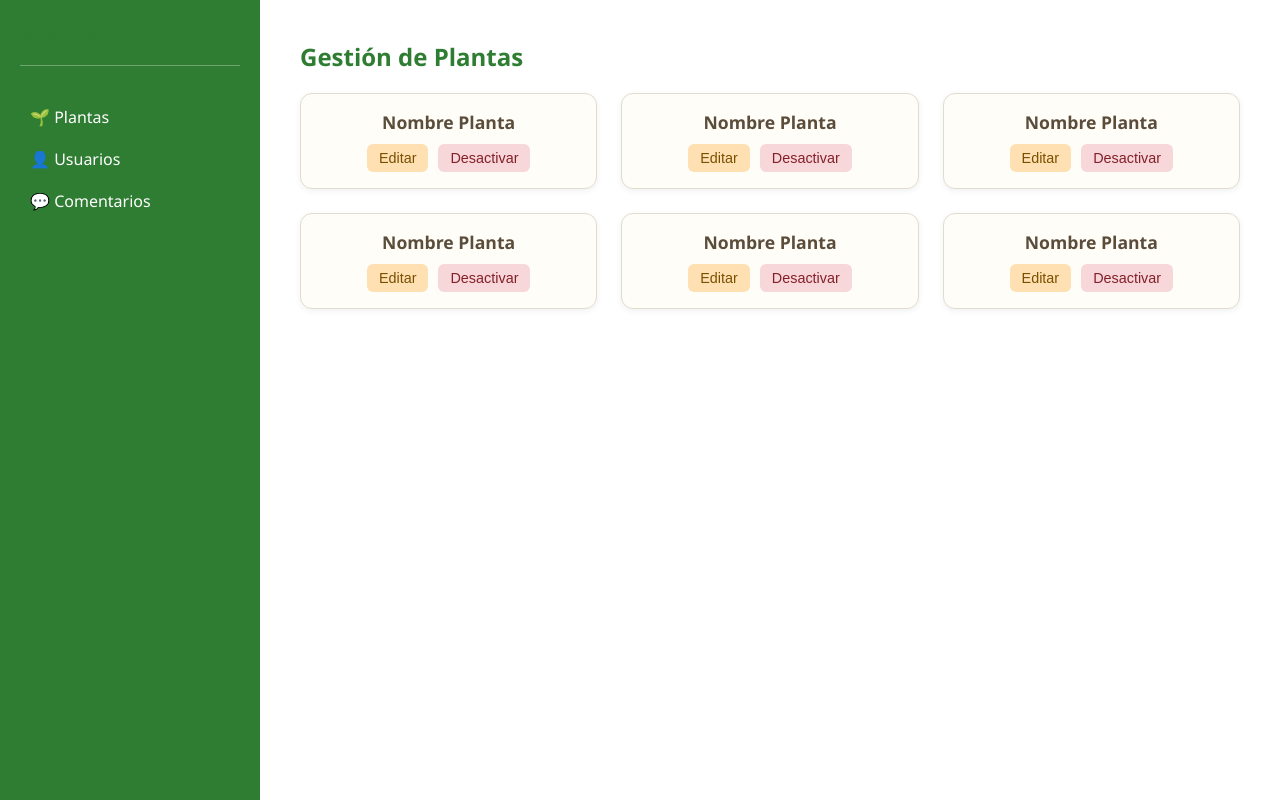
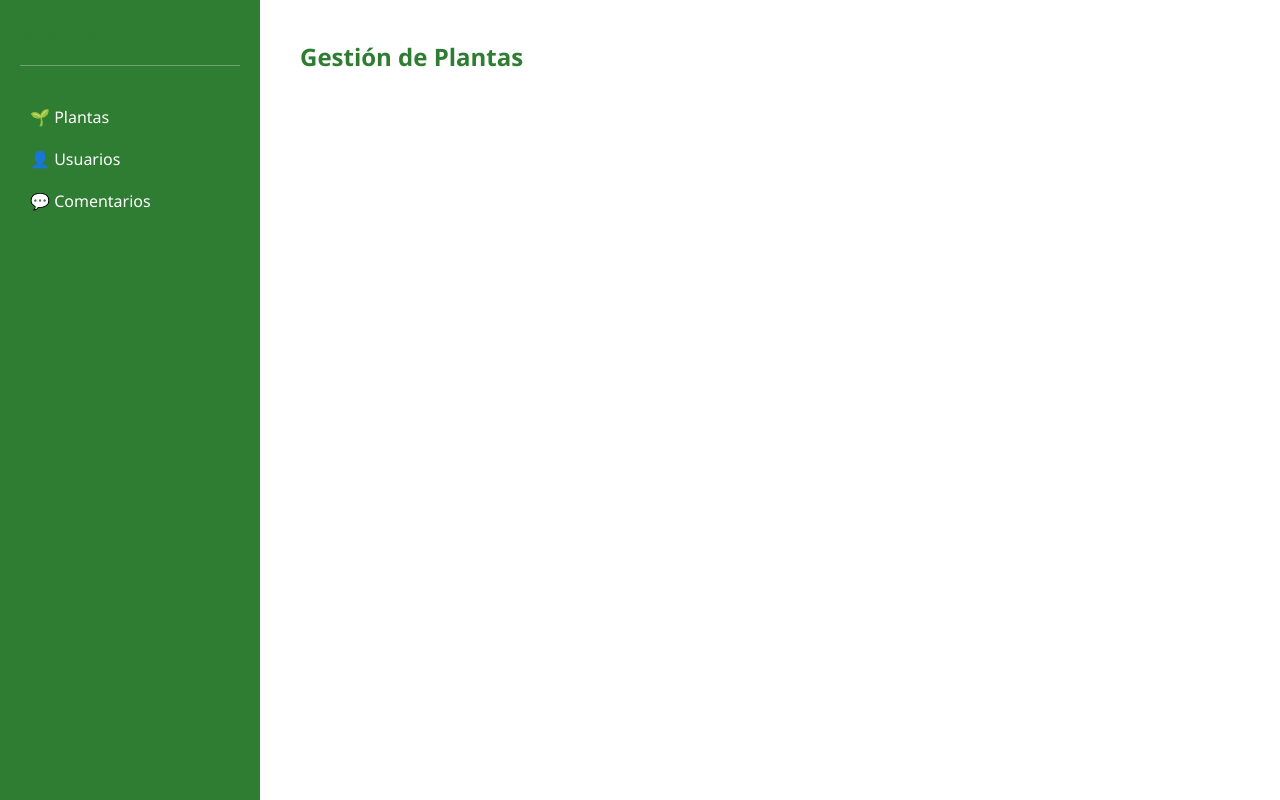
Before and after one commit to Nawelhidalgo/ProyectoFinal, a Flask app: page /admin/panel in a window 1280 px wide. Run offline with Flask 3, Linux system fonts and the light colour scheme; the visitor is signed in with stand-in values (Sample User, id 1).

Commit message:
Eliminando valores hardcodeados

```diff
--- a/templates/admin.html
+++ b/templates/admin.html
@@ -22,47 +22,6 @@
       <section id="plantas" class="seccionAdmin visible">
         <h2>Gestión de Plantas</h2>
         <div class="plantas-grid" id="contenedorPlantas">
-        <div class="planta-card">
-          <h3>Nombre Planta</h3>
-          <div class="botones">
-             <button class="btn-editar">Editar</button>
-             <button class="btn-desactivar">Desactivar</button>
-          </div>
-        </div>
-        <div class="planta-card">
-          <h3>Nombre Planta</h3>
-          <div class="botones">
-             <button class="btn-editar">Editar</button>
-             <button class="btn-desactivar">Desactivar</button>
-          </div>
-        </div>
-        <div class="planta-card">
-          <h3>Nombre Planta</h3>
-          <div class="botones">
-             <button class="btn-editar">Editar</button>
-             <button class="btn-desactivar">Desactivar</button>
-          </div>
-        </div>
-        <div class="planta-card">
-          <h3>Nombre Planta</h3>
-          <div class="botones">
-             <button class="btn-editar">Editar</button>
-             <button class="btn-desactivar">Desactivar</button>
-          </div>
-        </div>
-        <div class="planta-card">
-          <h3>Nombre Planta</h3>
-          <div class="botones">
-             <button class="btn-editar">Editar</button>
-             <button class="btn-desactivar">Desactivar</button>
-          </div>
-        </div>
-        <div class="planta-card">
-          <h3>Nombre Planta</h3>
-          <div class="botones">
-             <button class="btn-editar">Editar</button>
-             <button class="btn-desactivar">Desactivar</button>
-          </div>
         </div>
     </section>
 
```
